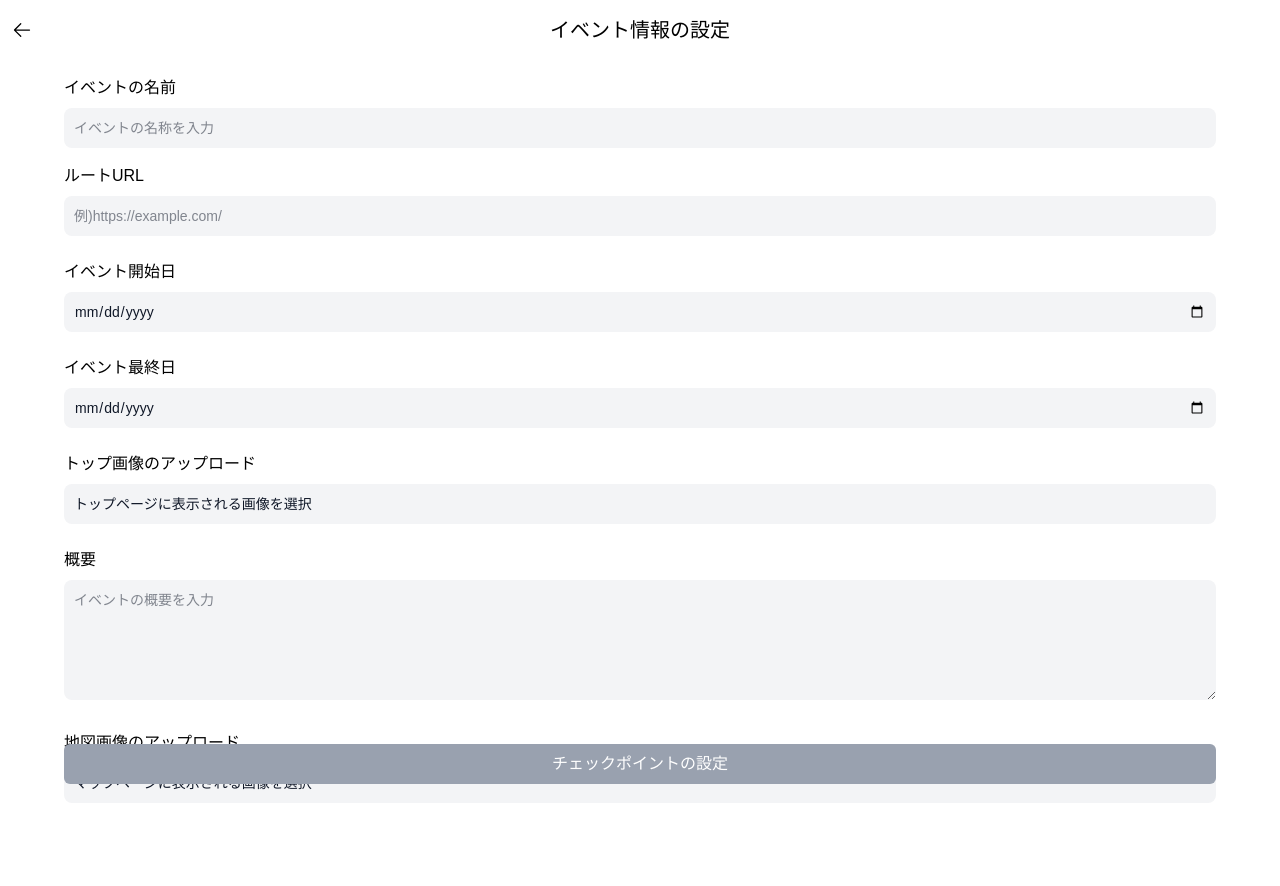
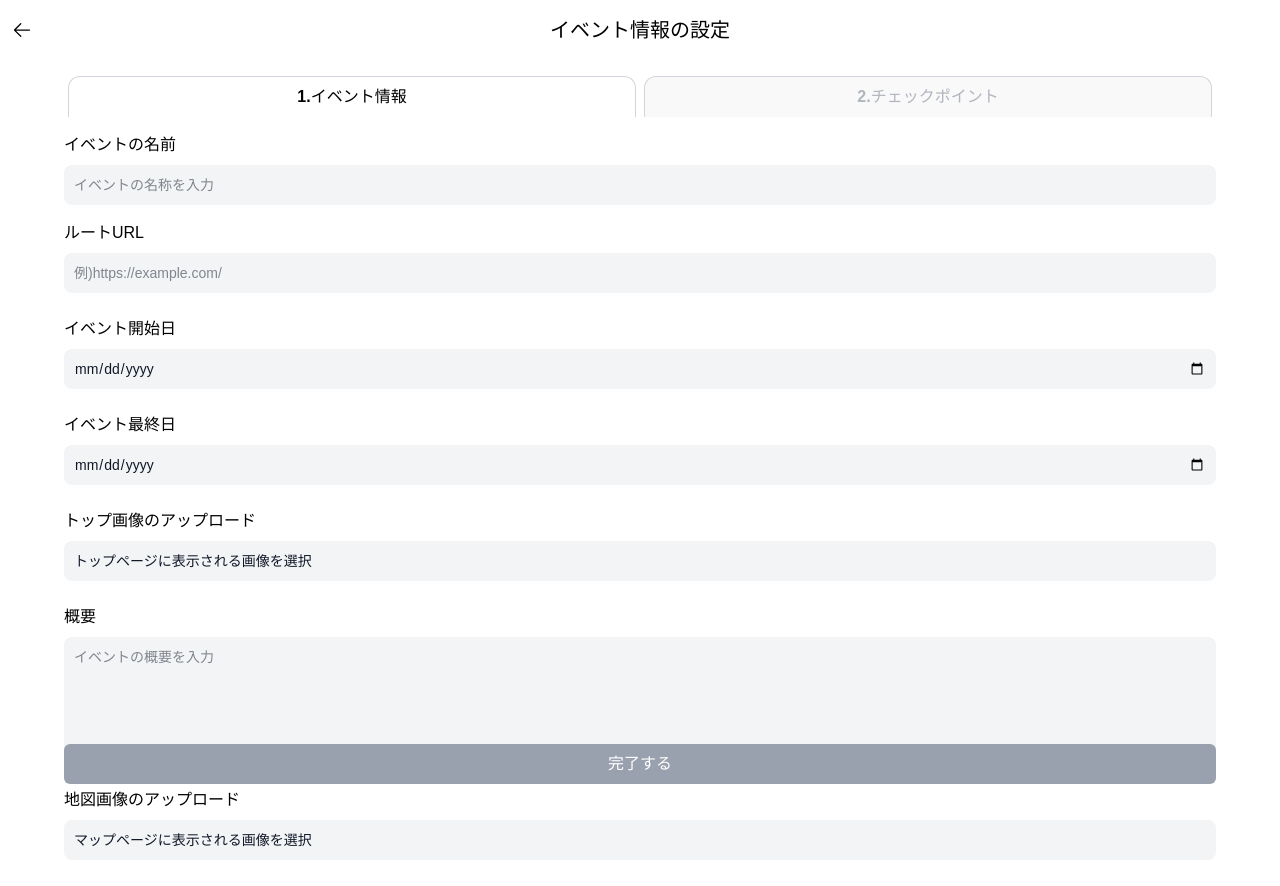
Before and after one commit to NeeeRL/Sakutto_Rally, a React (Vite) app in the folder Apps/Organizer/: page /create in a window 1280 px wide. Shown: the top 886 px of the page. Built offline with nearby package versions, Linux system fonts and the light colour scheme.

Commit message:
タブを実装

```diff
--- a/Apps/Organizer/src/addCheckPoints.tsx
+++ b/Apps/Organizer/src/addCheckPoints.tsx
@@ -1,6 +1,6 @@
 import Header from './header.tsx'
 import { Link } from 'react-router-dom'
-import { useState } from 'react'
+import { useState, useEffect } from 'react'
 import { customAlphabet } from 'nanoid'
 import type { checkPoint, eventData } from './types/event.ts'
 
@@ -19,14 +19,69 @@ const getInitialValue = (key: string) => {
         return []
     }
 }
+//初期値取得，なければ作成
+const openIDB = () => {
+    return new Promise<IDBDatabase>((resolve, reject) => {
+        const request = indexedDB.open("images", 1)
+
+        request.onupgradeneeded = (event) => {
+            const db = (event.target as IDBOpenDBRequest).result
+            if (!db.objectStoreNames.contains("images")) {
+                db.createObjectStore("images", {keyPath: "key"})
+            }
+        }
+
+        request.onsuccess = () => resolve(request.result)
+        request.onerror = () => reject(request.error)
+    })
+}
+const getIDB = async (key: string): Promise<File | null> => {
+    const db = await openIDB()
+
+    return new Promise((resolve, reject) => {
+        const tx = db.transaction("images", "readonly")
+        const store = tx.objectStore("images")
+
+        const request = store.get(key)
+
+        request.onsuccess = () => {
+            const result = request.result
+            resolve(result ? result.file : null)
+        }
+        request.onerror = () => reject(request.error)
+    })
+}
 
 function addCheckPoints () {
+
+    const [ map, setMap ] = useState<string | null>(null)
+    const [ thumbnail, setThumbnail ] = useState<string | null>(null)
+
+    useEffect(() => {
+        (async () => {
+            const mapFile = await getIDB("map")
+            const thumbnailFile = await getIDB("thumbnail")
+            if (mapFile) setMap(URL.createObjectURL(mapFile))
+            if (thumbnailFile) setThumbnail(URL.createObjectURL(thumbnailFile))
+        })()
+    }, [])
 
     const [ newCheckPoint, setNewCheckPoint] = useState<string>("")
     const [ checkPointDesctiption, setCheckPointDescription ] = useState<string>("")
     const [ checkPoints, setCheckPoints] = useState<checkPoint[]>(getInitialValue("checkPoints"))
 
     const [ editingId, setEditingId ] = useState<string | null>(null)
+
+    const eventName = getInitialValue("eventName") ?? ""
+    const rootURL = getInitialValue("rootURL") ?? ""
+    const startDate = getInitialValue("startDate") ?? ""
+    const endDate = getInitialValue("endDate") ?? ""
+    const description = getInitialValue("description") ?? ""
+
+    const allInput = !!(eventName && rootURL && startDate && endDate && description && checkPoints.length && map && thumbnail)
+    const sayAllInput = () => {
+        alert("すべて入力してください")
+    }
 
     const moveCheckPoint = (id: string, direction: "up" | "down") => {
         setCheckPoints(prev => {
@@ -103,6 +158,22 @@ function addCheckPoints () {
             <div className="w-full flex items-center flex-col mb-30">
                 <div className="w-9/10">
                     <div className="flex flex-col">
+                        <div className="flex">
+                            <Link
+                                to="/create"
+                                onClick={saveInput}
+                                className="w-[calc(50%-1px)] bottom-0 font-bold text-gray-500/50 text-center py-2 rounded-t-xl mt-4 block bg-gray-100/50 border-gray-300 border-1 border-b-0 mx-1"
+                            >
+                                1.イベント情報
+                            </Link>
+                            <Link
+                                to="/checkpoints"
+                                onClick={saveInput}
+                                className="w-[calc(50%-1px)] bottom-0 font-bold text-center py-2 rounded-t-xl mt-4 block border-gray-300 border-1 border-b-0 mx-1"
+                            >
+                                2.チェックポイント
+                            </Link>
+                        </div>
                         <form onSubmit={changeCheckPoint} action="addCheckPoint">
                             <label htmlFor="addCheckPointName" className="font-bold text-lg my-4 block">チェックポイント名</label>
                             <input
@@ -127,8 +198,8 @@ function addCheckPoints () {
                                 <button type="submit" className="bg-gray-100 text-gray-900 rounded-full px-4 py-2.5 text-xs font-bold">{ editingId ? "更新" : "+ 追加" }</button>
                             </div>
                         </form>
-                    <h2 className="font-bold text-lg my-4 block">現在のチェックポイント</h2>
-                    <p>参加者側で表示される順番を調整できます</p>
+                        <h2 className="font-bold text-lg mt-4 mb-1 block">現在のチェックポイント</h2>
+                        <p className="text-sm">参加者側で表示される順番を調整できます</p>
                         <ul className="w-full flex flex-col justify-start overflow-y-scroll h-[calc(100vh-450px)] min-h-32">
                             {checkPoints.map((checkPoint) => (
                                 <li
@@ -177,7 +248,7 @@ function addCheckPoints () {
                     </div>
                 </div>
                 {/* 下のボタン */}
-                { checkPoints.length > 0 ?
+                { allInput ?
                     <Link
                         to="/download"
                         onClick={saveInput}
@@ -185,7 +256,12 @@ function addCheckPoints () {
                     >
                         完了する
                     </Link> :
-                    <div className="fixed w-9/10 bottom-0 text-white text-center font-bold px-12 py-2 rounded-md my-4 bg-gray-400">完了する</div>
+                    <button
+                        className="fixed w-9/10 bottom-0 text-white text-center font-bold px-12 py-2 rounded-md my-4 bg-gray-400"
+                        onClick={sayAllInput}
+                    >
+                        完了する
+                    </button>
                 }
             </div>
         </>
--- a/Apps/Organizer/src/createEvent.tsx
+++ b/Apps/Organizer/src/createEvent.tsx
@@ -76,7 +76,9 @@ const createEvent = () => {
     // thumbnailは画像
     const [ thumbnail, setThumbnail ] = useState<string | null>(null)
 
-    const allInput = !!(eventName && rootURL && startDate && endDate && description && map && thumbnail)
+    const checkPoints = getInitialValue("checkPoints")
+
+    const allInput = !!(eventName && rootURL && startDate && endDate && description && map && thumbnail && checkPoints.length)
 
     const sayAllInput = () => {
         alert("すべて入力してください")
@@ -131,6 +133,22 @@ const createEvent = () => {
             <div className="w-full flex justify-center items-center flex-col mb-30">
 
                 <div className="w-9/10">
+                    <div className="flex">
+                        <Link
+                            to="/create"
+                            onClick={saveInput}
+                            className="w-[calc(50%-1px)] bottom-0 font-bold text-center py-2 rounded-t-xl mt-4 block border-gray-300 border-1 border-b-0 mx-1"
+                        >
+                            1.イベント情報
+                        </Link>
+                        <Link
+                            to="/checkpoints"
+                            onClick={saveInput}
+                            className="w-[calc(50%-1px)] bottom-0 font-bold text-gray-500/50 text-center py-2 rounded-t-xl mt-4 block bg-gray-100/50 border-gray-300 border-1 border-b-0 mx-1"
+                        >
+                            2.チェックポイント
+                        </Link>
+                    </div>
                     <label htmlFor="eventName" className="mt-4 mb-2 block">イベントの名前</label>
                     <input
                         id="eventName"
@@ -209,7 +227,7 @@ const createEvent = () => {
                         {map ? <img src={map} alt="map preview" className="mt-2 rounded-lg" /> : ""}
                     </div>
                 </div>
-                { allInput ?
+                {/* { allInput ?
                     <Link
                         to="/checkpoints"
                         onClick={saveInput}
@@ -223,6 +241,21 @@ const createEvent = () => {
                     >
                         チェックポイントの設定
                     </button>
+                } */}
+                { allInput ?
+                    <Link
+                        to="/download"
+                        onClick={saveInput}
+                        className="fixed w-9/10 bottom-0 text-white text-center font-bold px-12 py-2 rounded-md my-4 bg-blue-500"
+                    >
+                        完了する
+                    </Link> :
+                    <button
+                        className="fixed w-9/10 bottom-0 text-white text-center font-bold px-12 py-2 rounded-md my-4 bg-gray-400"
+                        onClick={sayAllInput}
+                    >
+                        完了する
+                    </button>
                 }
             </div>
         </>
--- a/Apps/Organizer/src/templates.tsx
+++ b/Apps/Organizer/src/templates.tsx
@@ -11,7 +11,7 @@ head: `<!DOCTYPE html>
 <body>
     <header>
         <div class="relative rounded-full mt-10 h-[8vh] shadow-xl mr-6 ml-6 flex items-center bg-white">
-            <h1 class="text-6xl py-10 absolute left-1/2 -translate-x-1/2">
+            <h1 class="text-3xl font-bold py-10 absolute left-1/2 -translate-x-1/2">
                 {{eventName}}
             </h1>
         </div>
```
Lines whose indentation alone changed are shown as unchanged.
